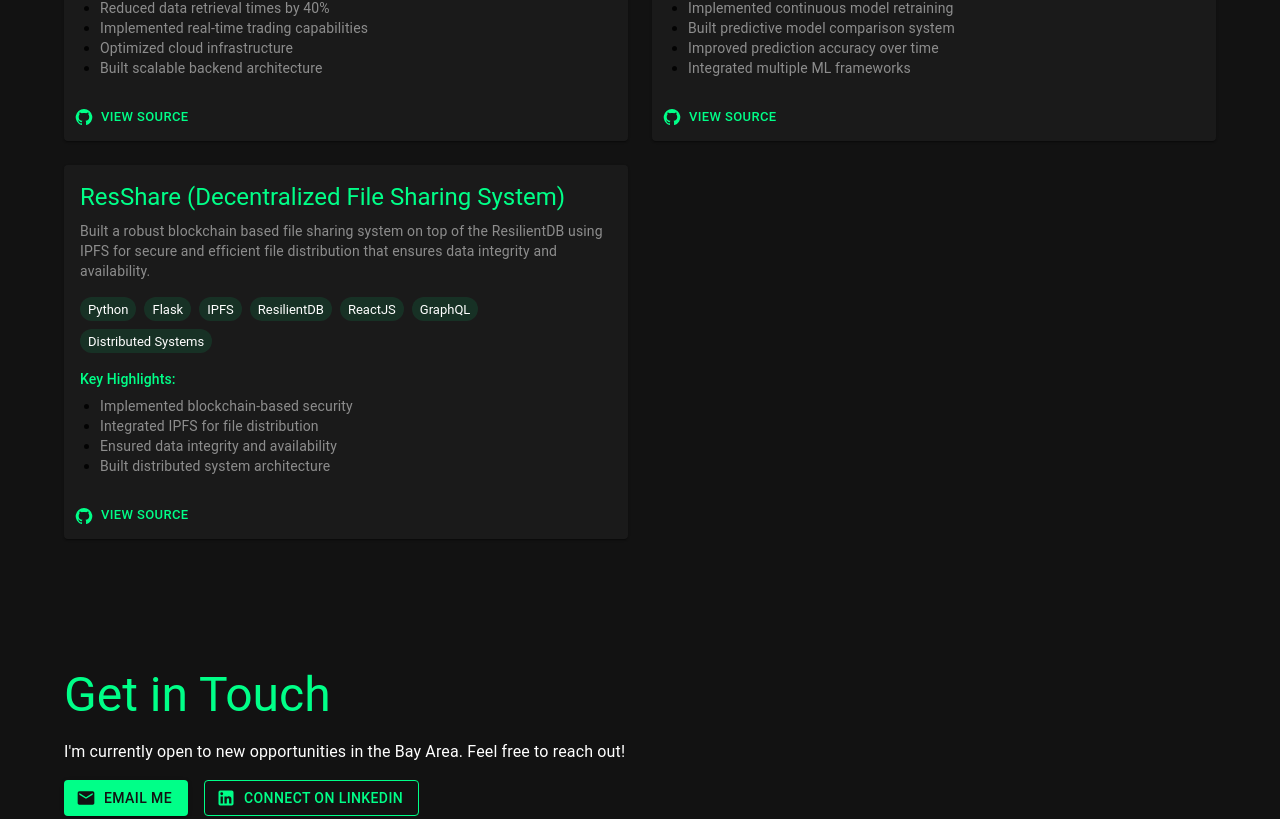
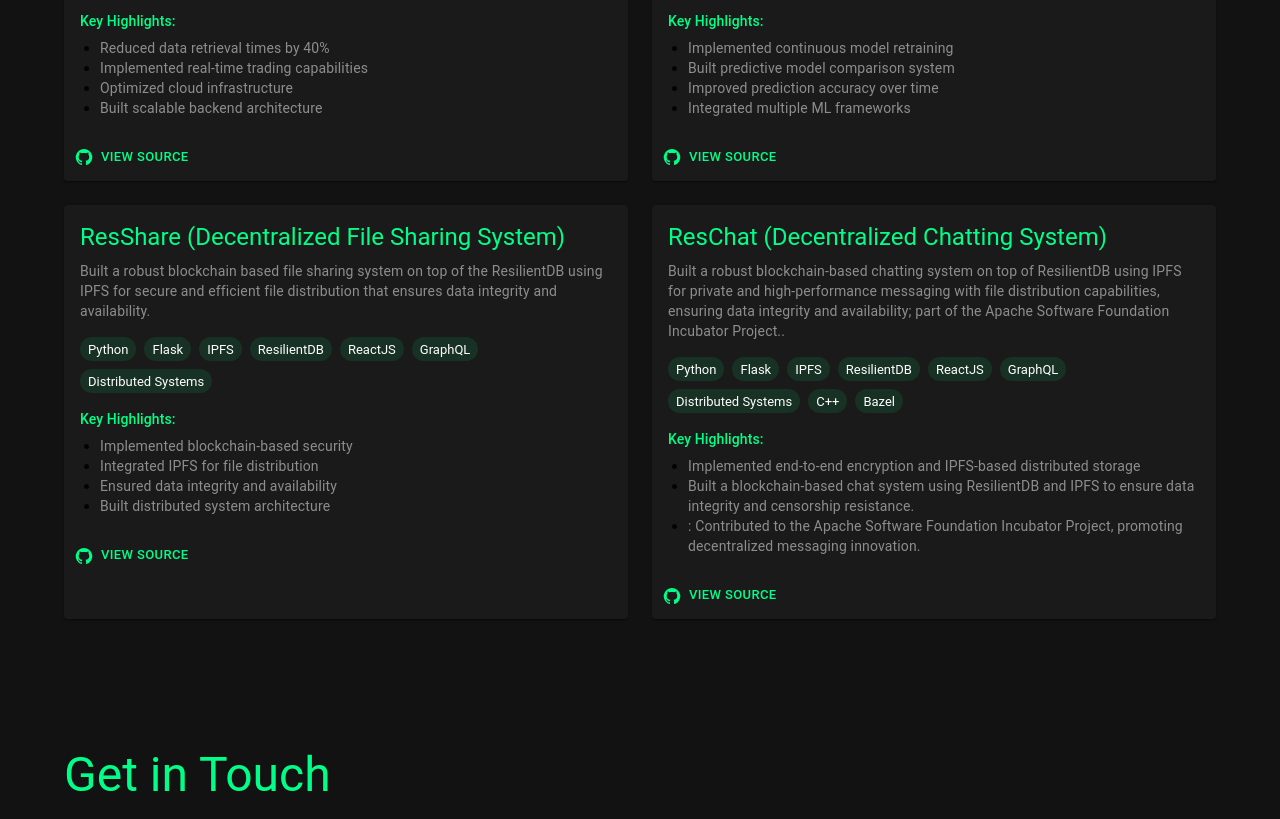
Before and after one commit to devangb3/dev-portfolio, a React (Create React App) app: page / in a window 1280 px wide. Shown: the part 1555-2374 px from the top of the page. Built offline with nearby package versions, Linux system fonts and the light colour scheme.

Commit message:
Updated Resume

```diff
--- a/src/App.js
+++ b/src/App.js
@@ -49,7 +49,7 @@ const projects = [
       "Improved prediction accuracy over time",
       "Integrated multiple ML frameworks"
     ],
-    demoUrl: "#",
+    demoUrl: "https://rapidapi.com/tradnomic-tradnomic-default/api/crypto-real-time-indicators-and-probabilities",
     githubUrl: "https://github.com/devangb3"
   },
   {
@@ -64,14 +64,28 @@ const projects = [
       "Built distributed system architecture"
     ],
     demoUrl: "#",
-    githubUrl: "https://github.com/devangb3"
+    githubUrl: "https://github.com/ResilientApp/ResShare-Backend"
+  },
+  {
+    id: "reschat",
+    title: "ResChat (Decentralized Chatting System)",
+    description: "Built a robust blockchain-based chatting system on top of ResilientDB using IPFS for private and high-performance messaging with file distribution capabilities, ensuring data integrity and availability; part of the Apache Software Foundation Incubator Project..",
+    technologies: ["Python", "Flask", "IPFS", "ResilientDB", "ReactJS", "GraphQL", "Distributed Systems", "C++", "Bazel"],
+    highlights: [
+      "Implemented end-to-end encryption and IPFS-based distributed storage",
+      "Built a blockchain-based chat system using ResilientDB and IPFS to ensure data integrity and censorship resistance.",
+      ": Contributed to the Apache Software Foundation Incubator Project, promoting decentralized messaging innovation."
+    ],
+    demoUrl: "#",
+    githubUrl: "https://github.com/ResilientApp/ResChat"
   }
 ];
 
 const skills = [
   "Java", "C#", "C++", "Python3", "Javascript",
   "SQL", "React Native", "NodeJS", "AWS",
-  "Docker", "Flask", "Machine Learning"
+  "Docker", "Flask", "Machine Learning", "LLMs",
+  "ChatGPT API", "Vision Language Models(VLM)"
 ];
 function App() {
   const [isVisible, setIsVisible] = useState(false);
```
Also changed, not shown: 2 other files (tests, documents, lock files or other folders).
